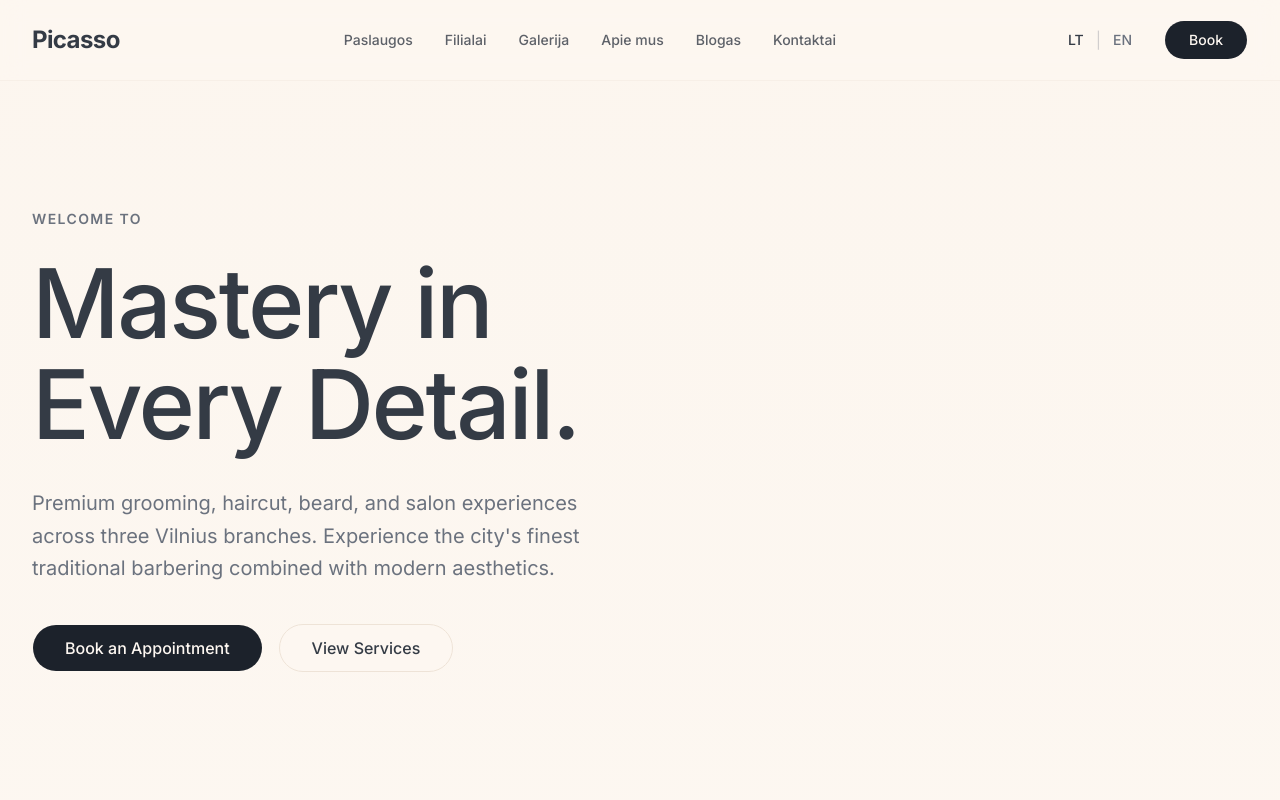
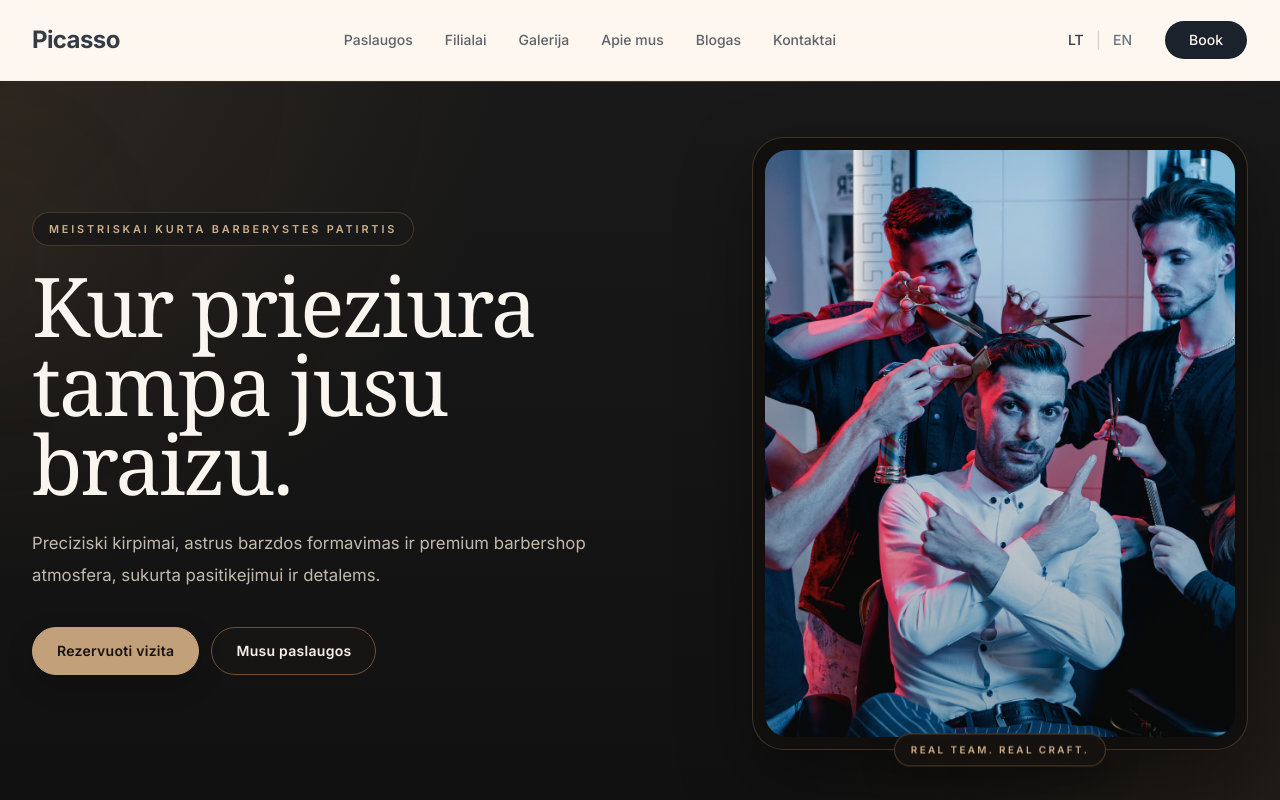
Before and after one commit to Shahadat99x/Picasso-Barbershop, a Next.js app: page / in a window 1280 px wide. Shown: the top 800 px of the page. Built offline with nearby package versions, Linux system fonts and the light colour scheme.

Commit message:
feat: redesign homepage hero with premium editorial layout

```diff
--- /dev/null
+++ b/src/components/public/hero/public-hero-signature.tsx
@@ -0,0 +1,105 @@
+import Image from "next/image";
+import Link from "next/link";
+
+import { Container } from "@/components/layout/Container";
+import { Section } from "@/components/layout/Section";
+
+interface HeroAction {
+  href: string;
+  label: string;
+}
+
+interface PublicHeroSignatureProps {
+  eyebrow: string;
+  title: string;
+  description: string;
+  imageSrc: string;
+  imageAlt: string;
+  plaqueLabel: string;
+  imagePriority?: boolean;
+  primaryAction: HeroAction;
+  secondaryAction: HeroAction;
+}
+
+export function PublicHeroSignature({
+  eyebrow,
+  title,
+  description,
+  imageSrc,
+  imageAlt,
+  plaqueLabel,
+  imagePriority = true,
+  primaryAction,
+  secondaryAction,
+}: PublicHeroSignatureProps) {
+  return (
+    <Section
+      className="relative overflow-hidden bg-[#141414] text-[#f5efe7]"
+      variant="none"
+    >
+      <div className="pointer-events-none absolute inset-0">
+        <div className="absolute inset-0 bg-[radial-gradient(circle_at_top_left,rgba(168,123,74,0.14),transparent_34%),radial-gradient(circle_at_bottom_right,rgba(168,123,74,0.10),transparent_32%),linear-gradient(180deg,#191919_0%,#111111_100%)]" />
+        <div className="absolute inset-x-0 top-0 h-px bg-gradient-to-r from-transparent via-[#b98b57]/35 to-transparent" />
+        <div className="absolute left-[-8%] top-24 h-40 w-40 rounded-full bg-[#9c7145]/8 blur-3xl" />
+      </div>
+
+      <Container className="relative py-6 pb-16 md:py-10 md:pb-20 lg:py-14">
+        <div className="grid items-center gap-12 lg:grid-cols-[minmax(0,1.02fr)_minmax(24rem,31rem)] lg:gap-16">
+          <div className="order-2 lg:order-1">
+            <span className="inline-flex rounded-full border border-[#7c5d3c]/45 bg-[#1a1a1a]/84 px-4 py-2 text-[0.68rem] font-semibold uppercase tracking-[0.26em] text-[#cfb08a]">
+              {eyebrow}
+            </span>
+
+            <h1 className="mt-5 max-w-3xl font-serif text-[clamp(2.4rem,7vw,5.15rem)] leading-[0.96] tracking-[-0.028em] text-[#faf5ee]">
+              {title}
+            </h1>
+
+            <p className="mt-5 max-w-[35rem] text-base leading-7 text-[#c6b9ab] md:mt-6 md:text-[1.05rem] md:leading-8">
+              {description}
+            </p>
+
+            <div className="mt-8 flex flex-col gap-3 sm:mt-9 sm:flex-row sm:items-center">
+              <Link
+                href={primaryAction.href}
+                className="inline-flex min-h-12 items-center justify-center rounded-full border border-[#c1a07a] bg-[#c1a07a] px-6 py-3 text-sm font-semibold tracking-[0.02em] text-[#17120d] shadow-[0_10px_28px_rgba(0,0,0,0.18)] transition-colors hover:bg-[#cfb08a]"
+              >
+                {primaryAction.label}
+              </Link>
+              <Link
+                href={secondaryAction.href}
+                className="inline-flex min-h-12 items-center justify-center rounded-full border border-[#6c5134] bg-[#191614]/65 px-6 py-3 text-sm font-semibold tracking-[0.02em] text-[#f5efe7] transition-colors hover:border-[#8f6942] hover:bg-[#201a16]"
+              >
+                {secondaryAction.label}
+              </Link>
+            </div>
+          </div>
+
+          <div className="order-1 lg:order-2">
+            <div className="relative mx-auto max-w-[31rem]">
+              <div className="absolute inset-4 rounded-[2rem] border border-[#9e7750]/10" />
+              <div className="relative overflow-hidden rounded-[2rem] border border-[#7d6040]/45 bg-[#100f0d] p-[0.78rem] shadow-[0_28px_72px_rgba(0,0,0,0.38)]">
+                <div className="relative aspect-[5/6] overflow-hidden rounded-[1.45rem] bg-[#1c1c1c] md:aspect-[4/5]">
+                  <Image
+                    src={imageSrc}
+                    alt={imageAlt}
+                    fill
+                    priority={imagePriority}
+                    sizes="(max-width: 640px) 92vw, (max-width: 1024px) 74vw, 38vw"
+                    className="object-cover object-[center_24%] sm:object-[center_20%] lg:object-[center_18%]"
+                  />
+                  <div className="pointer-events-none absolute inset-0 bg-[linear-gradient(180deg,rgba(17,17,17,0.03)_8%,rgba(17,17,17,0.26)_100%)]" />
+                </div>
+              </div>
+
+              <div className="absolute inset-x-0 bottom-0 flex translate-y-1/2 justify-center px-6">
+                <div className="rounded-full border border-[#7b5d3d]/60 bg-[#161210]/92 px-4 py-2 text-center text-[0.62rem] font-semibold uppercase tracking-[0.24em] text-[#cfb08a] shadow-[0_14px_34px_rgba(0,0,0,0.28)] backdrop-blur-sm">
+                  {plaqueLabel}
+                </div>
+              </div>
+            </div>
+          </div>
+        </div>
+      </Container>
+    </Section>
+  );
+}
--- a/src/components/sections/HeroSection.tsx
+++ b/src/components/sections/HeroSection.tsx
@@ -1,42 +1,67 @@
 import React from "react";
-import { Container } from "@/components/layout/Container";
-import { Section } from "@/components/layout/Section";
-import { PrimaryButton } from "@/components/ui/PrimaryButton";
-import { SecondaryButton } from "@/components/ui/SecondaryButton";
-import Link from "next/link";
-import { siteConfig } from "@/config/navigation";
+import { Locale, defaultLocale } from "@/i18n/locales";
+import { PublicHeroSignature } from "@/components/public/hero/public-hero-signature";
+import { getBookingPath, getLocalizedRoute } from "@/lib/site-routes";
 
-export function HeroSection() {
+const heroImage = {
+  src: "/images/hero/picasso-team-hero.jpg",
+  plaqueLabel: "Real Team. Real Craft.",
+};
+
+const heroContent: Record<
+  Locale,
+  {
+    eyebrow: string;
+    title: string;
+    description: string;
+    cta: string;
+    secondaryCta: string;
+    imageAlt: string;
+  }
+> = {
+  lt: {
+    eyebrow: "Meistriskai kurta barberystes patirtis",
+    title: "Kur prieziura tampa jusu braizu.",
+    description:
+      "Preciziski kirpimai, astrus barzdos formavimas ir premium barbershop atmosfera, sukurta pasitikejimui ir detalems.",
+    cta: "Rezervuoti vizita",
+    secondaryCta: "Musu paslaugos",
+    imageAlt: "Picasso Barbershop komanda salone",
+  },
+  en: {
+    eyebrow: "Crafted barber experience",
+    title: "Where grooming becomes a signature.",
+    description:
+      "Expert cuts, sharp beard work, and a premium barbershop atmosphere designed around confidence and detail.",
+    cta: "Book Appointment",
+    secondaryCta: "Our Services",
+    imageAlt: "Picasso Barbershop team inside the salon",
+  },
+};
+
+interface HeroSectionProps {
+  locale?: Locale;
+}
+
+export function HeroSection({ locale = defaultLocale }: HeroSectionProps) {
+  const content = heroContent[locale];
+
   return (
-    <Section className="relative bg-secondary/10 overflow-hidden" variant="none">
-      {/* Optional: Add a subtle texture or gradient background here */}
-      <div className="absolute inset-0 bg-gradient-to-b from-background/50 to-background/90 z-0 pointer-events-none" />
-
-      <Container className="relative z-10 pt-24 pb-32 md:pt-32 md:pb-40">
-        <div className="max-w-3xl">
-          <span className="block mb-6 text-sm font-semibold uppercase tracking-widest text-muted-foreground animate-in fade-in slide-in-from-bottom-4 duration-700">
-            Welcome to
-          </span>
-          <h1 className="text-5xl md:text-7xl lg:text-8xl font-medium tracking-tight mb-8 leading-[1.05] animate-in fade-in slide-in-from-bottom-6 duration-1000 delay-150 fill-mode-both">
-            Mastery in <br className="hidden md:block" /> Every Detail.
-          </h1>
-          <p className="text-lg md:text-xl text-muted-foreground mb-10 max-w-xl leading-relaxed animate-in fade-in slide-in-from-bottom-4 duration-1000 delay-300 fill-mode-both">
-            {siteConfig.description} Experience the city&apos;s finest traditional barbering combined with modern aesthetics.
-          </p>
-          <div className="flex flex-col sm:flex-row items-start gap-4 animate-in fade-in slide-in-from-bottom-4 duration-1000 delay-500 fill-mode-both">
-            <Link href={siteConfig.bookingUrl} className="w-full sm:w-auto">
-              <PrimaryButton className="w-full sm:w-auto h-12 px-8 text-base">
-                Book an Appointment
-              </PrimaryButton>
-            </Link>
-            <Link href="/#services" className="w-full sm:w-auto">
-              <SecondaryButton className="w-full sm:w-auto h-12 px-8 text-base">
-                View Services
-              </SecondaryButton>
-            </Link>
-          </div>
-        </div>
-      </Container>
-    </Section>
+    <PublicHeroSignature
+      eyebrow={content.eyebrow}
+      title={content.title}
+      description={content.description}
+      imageSrc={heroImage.src}
+      imageAlt={content.imageAlt}
+      plaqueLabel={heroImage.plaqueLabel}
+      primaryAction={{
+        href: getBookingPath(locale),
+        label: content.cta,
+      }}
+      secondaryAction={{
+        href: `${getLocalizedRoute("home", locale)}#services`,
+        label: content.secondaryCta,
+      }}
+    />
   );
 }
```
Also changed, not shown: public/images/hero/picasso-team-hero.jpg (added).
